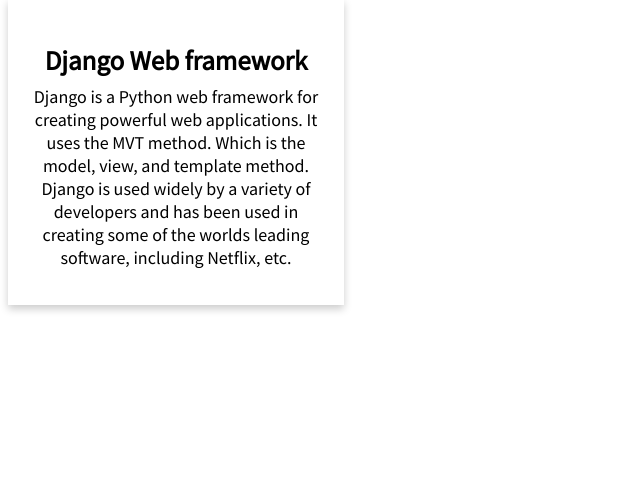
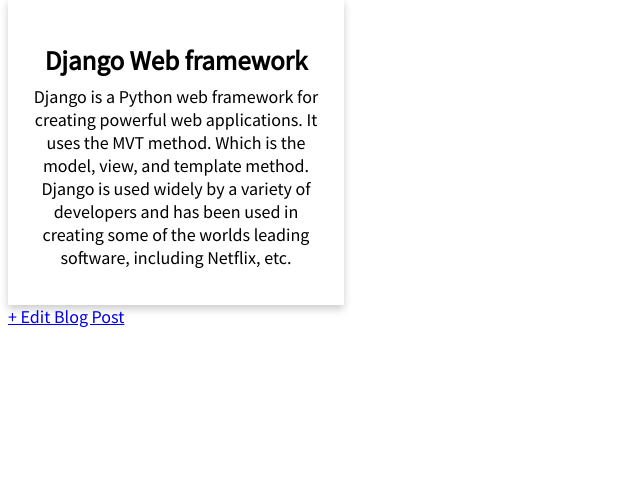
Before and after one commit to Holison18/Django-Webframework, a Django app: page /post/1/ in a window 1280 px wide. Shown: the part 135-636 px from the top of the page, without its empty margins (0-640 px from the left). Run offline with Django 4.2, Linux system fonts and the light colour scheme; data comes from the database, SQL or seed files in the repository.

Commit message:
edit post

```diff
--- a/Blog App/blog/urls.py
+++ b/Blog App/blog/urls.py
@@ -5,5 +5,5 @@
     path("", BlogListView.as_view(), name="home"), #home
     path("post/<int:pk>/",BlogDetailView.as_view(),name="post_detail"),
     path("post/new/",CreateBlogView.as_view(),name="post_new"),
-    path("post/new/",UpdateBlogView.as_view(),name="post_update"),
+    path("post_edit/int:pk/",UpdateBlogView.as_view(),name="post_edit"),
 ]
--- a/Blog App/templates/post_detail.html
+++ b/Blog App/templates/post_detail.html
@@ -4,4 +4,5 @@
         <h2> {{ post.title }} </h2>
         <p> {{ post.body }} </p>
     </div>
+    <a href="{% url 'post_edit' post.pk %}"> + Edit Blog Post </a>
 {% endblock %}
```
